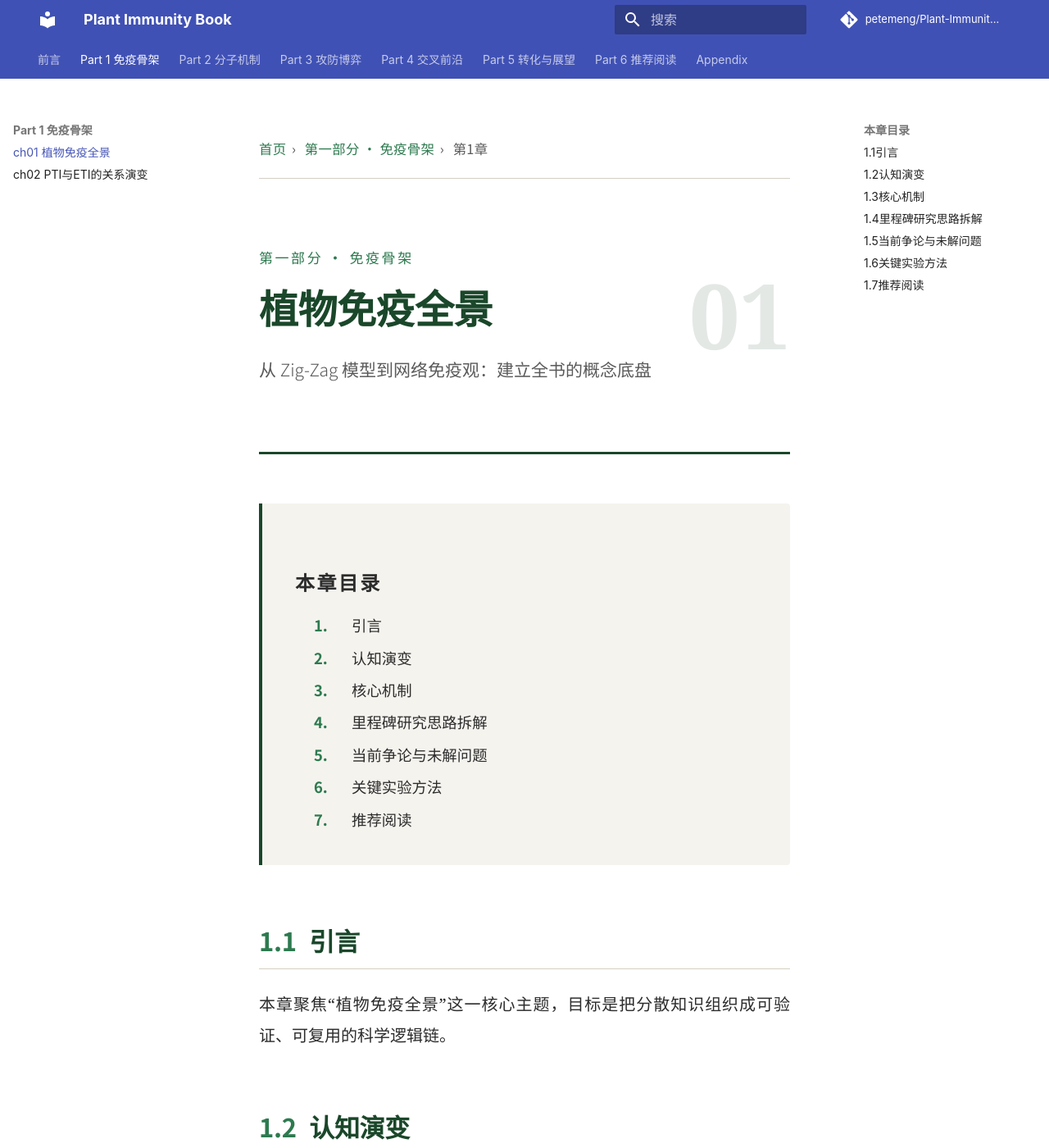
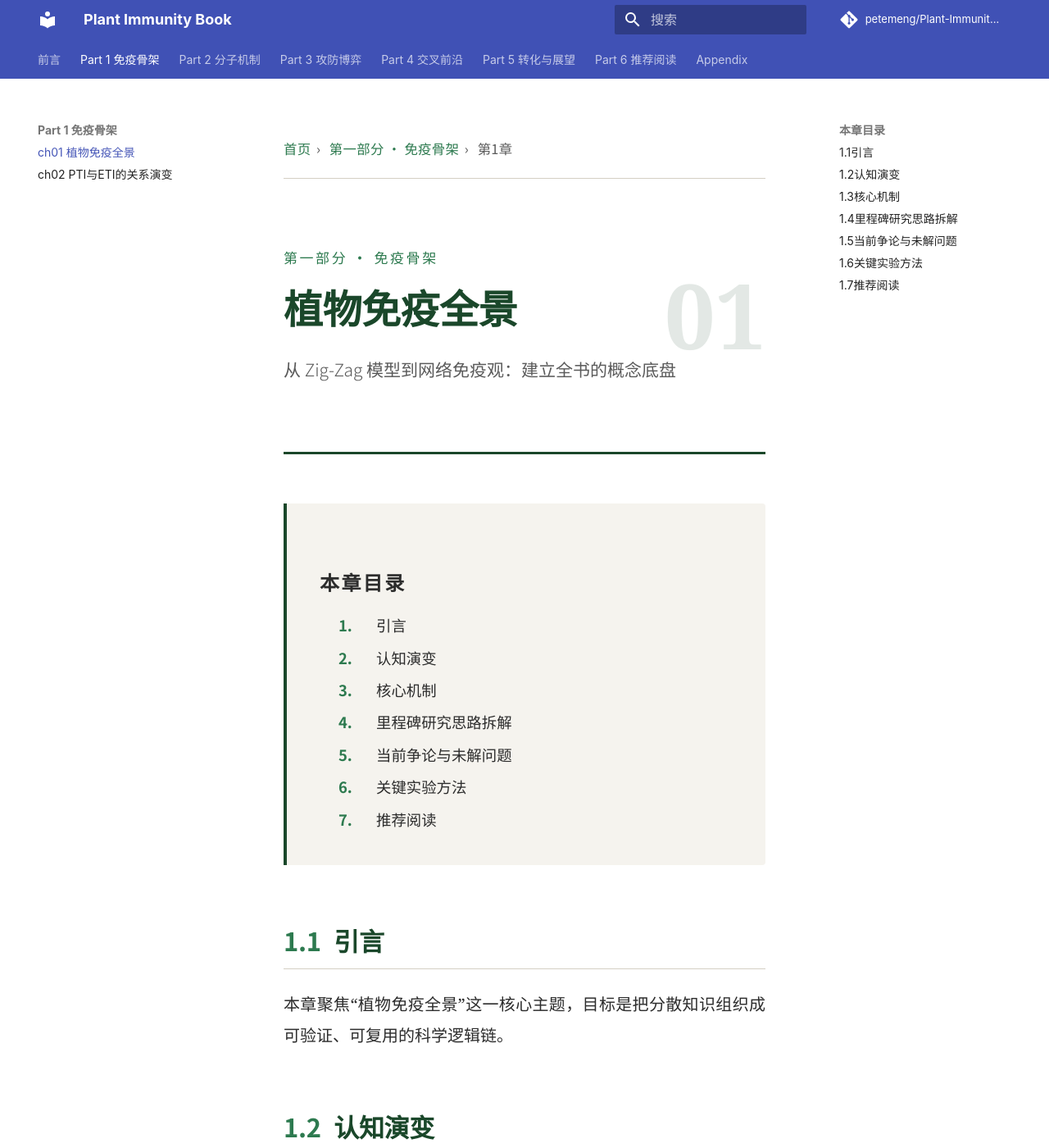
Before and after one commit to petemeng/Plant-Immunity-Notes, an MkDocs documentation site: the page built from docs/part1-免疫骨架/ch01-植物免疫全景.md, in a window 1280 px wide and 1400 px high. Shown: the whole window at 82% size. Built offline with MkDocs 1.6.1 and Material for MkDocs 9.7.7, drawn with Linux system fonts in a browser that asks for light colours; comment, search, counter and statistics services are not loaded.

Commit message:
Bust cache for sidebar restore with versioned CSS/JS assets

```diff
--- /dev/null
+++ b/docs/assets/javascripts/chapter-toc.v2.js
@@ -0,0 +1,47 @@
+(function () {
+  function buildChapterToc() {
+    const tocNav = document.querySelector('nav.md-nav--secondary');
+    const headings = Array.from(document.querySelectorAll('.page-wrapper h2'));
+
+    if (!tocNav || headings.length === 0) {
+      return;
+    }
+
+    headings.forEach((h, i) => {
+      if (!h.id) {
+        h.id = `chapter-sec-${i + 1}`;
+      }
+    });
+
+    const title = document.createElement('label');
+    title.className = 'md-nav__title';
+    title.textContent = '本章目录';
+
+    const list = document.createElement('ul');
+    list.className = 'md-nav__list';
+    list.setAttribute('data-md-scrollfix', '');
+
+    headings.forEach((h) => {
+      const li = document.createElement('li');
+      li.className = 'md-nav__item';
+
+      const a = document.createElement('a');
+      a.className = 'md-nav__link';
+      a.href = `#${h.id}`;
+      a.textContent = h.textContent.replace(/\s+/g, ' ').trim();
+
+      li.appendChild(a);
+      list.appendChild(li);
+    });
+
+    tocNav.innerHTML = '';
+    tocNav.appendChild(title);
+    tocNav.appendChild(list);
+  }
+
+  if (document.readyState === 'loading') {
+    document.addEventListener('DOMContentLoaded', buildChapterToc);
+  } else {
+    buildChapterToc();
+  }
+})();
--- /dev/null
+++ b/docs/assets/stylesheets/book-chapter.v2.css
@@ -0,0 +1,568 @@
+@import url("https://fonts.googleapis.com/css2?family=Noto+Serif+SC:wght@400;600;700;900&family=Noto+Sans+SC:wght@300;400;500;700&family=Source+Code+Pro:wght@400;500&display=swap");
+
+:root {
+  --color-primary: #1a472a;
+  --color-accent: #2d7a4f;
+  --color-accent-light: #e8f5e9;
+  --color-bg: #faf9f6;
+  --color-text: #2c2c2c;
+  --color-text-light: #5a5a5a;
+  --color-border: #d4cfc4;
+  --font-serif: "Noto Serif SC", Georgia, serif;
+  --font-sans: "Noto Sans SC", "Helvetica Neue", sans-serif;
+  --font-mono: "Source Code Pro", monospace;
+}
+
+.md-typeset .page-wrapper {
+  max-width: 820px;
+  margin: 0 auto;
+  padding: 0 2.5rem 6rem;
+  font-family: var(--font-serif);
+  color: var(--color-text);
+  line-height: 1.9;
+  font-size: 1rem;
+}
+
+.md-typeset .page-wrapper p {
+  margin: 0 0 1.1rem;
+  text-align: justify;
+}
+
+.md-typeset .page-wrapper strong {
+  font-weight: 600;
+}
+
+.md-typeset .page-wrapper em {
+  font-style: italic;
+}
+
+.md-typeset .page-wrapper code {
+  font-family: var(--font-mono);
+}
+
+.md-typeset .breadcrumb {
+  font-family: var(--font-sans);
+  font-size: 0.82rem;
+  color: var(--color-text-light);
+  padding: 1rem 0;
+  border-bottom: 1px solid var(--color-border);
+  letter-spacing: 0.02em;
+}
+
+.md-typeset .breadcrumb a {
+  color: var(--color-accent);
+  text-decoration: none;
+}
+
+.md-typeset .breadcrumb a:hover {
+  text-decoration: underline;
+}
+
+.md-typeset .breadcrumb span {
+  margin: 0 0.4em;
+}
+
+.md-typeset .chapter-header {
+  padding: 4rem 0 3rem;
+  border-bottom: 3px solid var(--color-primary);
+  margin-bottom: 3rem;
+}
+
+.md-typeset .chapter-header-inner {
+  position: relative;
+}
+
+.md-typeset .chapter-part {
+  font-family: var(--font-sans);
+  font-size: 0.85rem;
+  font-weight: 500;
+  text-transform: uppercase;
+  letter-spacing: 0.15em;
+  color: var(--color-accent);
+  margin-bottom: 0.8rem;
+}
+
+.md-typeset .chapter-number {
+  font-family: var(--font-serif);
+  font-size: 5.5rem;
+  font-weight: 900;
+  color: var(--color-primary);
+  line-height: 1;
+  margin-bottom: 0.2rem;
+  opacity: 0.12;
+  position: absolute;
+  right: 0;
+  top: 1.5rem;
+}
+
+.md-typeset .chapter-title {
+  font-family: var(--font-serif);
+  font-size: 2.4rem;
+  font-weight: 700;
+  color: var(--color-primary);
+  line-height: 1.3;
+  margin: 0 0 1.2rem;
+}
+
+.md-typeset .chapter-subtitle {
+  font-family: var(--font-sans);
+  font-size: 1.05rem;
+  color: var(--color-text-light);
+  font-weight: 300;
+  line-height: 1.7;
+  max-width: 600px;
+  margin: 0;
+}
+
+.md-typeset .chapter-toc {
+  background: #f5f3ee;
+  border-left: 4px solid var(--color-primary);
+  padding: 1.8rem 2rem;
+  margin-bottom: 3rem;
+  border-radius: 0 4px 4px 0;
+}
+
+.md-typeset .chapter-toc h3 {
+  font-family: var(--font-sans);
+  font-size: 0.85rem;
+  font-weight: 700;
+  text-transform: uppercase;
+  letter-spacing: 0.1em;
+  color: var(--color-primary);
+  margin: 0 0 1rem;
+}
+
+.md-typeset .chapter-toc ol {
+  list-style: none;
+  counter-reset: toc;
+  padding: 0;
+  margin: 0;
+}
+
+.md-typeset .chapter-toc li {
+  counter-increment: toc;
+  font-family: var(--font-sans);
+  font-size: 0.92rem;
+  line-height: 1.6;
+  padding: 0.25rem 0;
+  color: var(--color-text);
+  margin: 0;
+}
+
+.md-typeset .chapter-toc li::before {
+  content: counter(toc) ".  ";
+  font-weight: 600;
+  color: var(--color-accent);
+  min-width: 2.5em;
+  display: inline-block;
+}
+
+.md-typeset .page-wrapper h2 {
+  font-family: var(--font-serif);
+  font-size: 1.55rem;
+  font-weight: 700;
+  color: var(--color-primary);
+  margin: 3.5rem 0 1.2rem;
+  padding-bottom: 0.5rem;
+  border-bottom: 1px solid var(--color-border);
+  line-height: 1.4;
+}
+
+.md-typeset .page-wrapper h2 .section-num {
+  font-family: var(--font-sans);
+  font-weight: 700;
+  color: var(--color-accent);
+  margin-right: 0.5em;
+}
+
+.md-typeset .page-wrapper h3 {
+  font-family: var(--font-serif);
+  font-size: 1.2rem;
+  font-weight: 600;
+  color: var(--color-text);
+  margin: 2.2rem 0 0.8rem;
+  line-height: 1.4;
+}
+
+.md-typeset .keyword {
+  font-weight: 600;
+  color: var(--color-primary);
+}
+
+.md-typeset .gene {
+  font-family: var(--font-mono);
+  font-style: italic;
+  font-size: 0.93em;
+  color: #333;
+}
+
+.md-typeset .english-term {
+  font-family: var(--font-sans);
+  font-size: 0.88em;
+  color: var(--color-text-light);
+}
+
+.md-typeset .mechanism-steps {
+  margin: 1.2rem 0 1.5rem;
+  padding: 0;
+  list-style: none;
+  counter-reset: step;
+}
+
+.md-typeset .mechanism-steps li {
+  counter-increment: step;
+  padding: 0.5rem 0 0.5rem 3rem;
+  position: relative;
+  border-left: 2px solid var(--color-accent-light);
+  margin: 0 0 0 1rem;
+}
+
+.md-typeset .mechanism-steps li::before {
+  content: counter(step);
+  position: absolute;
+  left: -0.85rem;
+  top: 0.45rem;
+  width: 1.7rem;
+  height: 1.7rem;
+  background: var(--color-accent);
+  color: #fff;
+  border-radius: 50%;
+  font-family: var(--font-sans);
+  font-size: 0.8rem;
+  font-weight: 700;
+  display: flex;
+  align-items: center;
+  justify-content: center;
+  line-height: 1;
+}
+
+.md-typeset .mechanism-steps li:last-child {
+  border-left-color: transparent;
+}
+
+.md-typeset .box {
+  margin: 2rem 0;
+  padding: 1.5rem 1.8rem;
+  border-radius: 4px;
+  font-size: 0.95rem;
+  line-height: 1.8;
+}
+
+.md-typeset .box-title {
+  font-family: var(--font-sans);
+  font-weight: 700;
+  font-size: 0.85rem;
+  text-transform: uppercase;
+  letter-spacing: 0.08em;
+  margin-bottom: 0.7rem;
+  display: flex;
+  align-items: center;
+  gap: 0.5em;
+}
+
+.md-typeset .box-cognition {
+  background: #fdf6e3;
+  border-left: 4px solid #d4a017;
+}
+
+.md-typeset .box-cognition .box-title {
+  color: #b8860b;
+}
+
+.md-typeset .box-cognition .box-title::before {
+  content: "◆";
+}
+
+.md-typeset .box-experiment {
+  background: var(--color-accent-light);
+  border-left: 4px solid var(--color-accent);
+}
+
+.md-typeset .box-experiment .box-title {
+  color: var(--color-primary);
+}
+
+.md-typeset .box-experiment .box-title::before {
+  content: "⬡";
+}
+
+.md-typeset .box-question {
+  background: #f3e5f5;
+  border-left: 4px solid #7b1fa2;
+}
+
+.md-typeset .box-question .box-title {
+  color: #6a1b9a;
+}
+
+.md-typeset .box-question .box-title::before {
+  content: "?";
+  font-weight: 900;
+}
+
+.md-typeset .page-wrapper table {
+  width: 100%;
+  border-collapse: collapse;
+  margin: 1.5rem 0 2rem;
+  font-family: var(--font-sans);
+  font-size: 0.9rem;
+  line-height: 1.6;
+}
+
+.md-typeset .page-wrapper thead {
+  background: var(--color-primary);
+  color: #fff;
+}
+
+.md-typeset .page-wrapper th {
+  padding: 0.8rem 1rem;
+  text-align: left;
+  font-weight: 600;
+  font-size: 0.82rem;
+  text-transform: uppercase;
+  letter-spacing: 0.05em;
+}
+
+.md-typeset .page-wrapper td {
+  padding: 0.7rem 1rem;
+  border-bottom: 1px solid #e0ddd4;
+  vertical-align: top;
+}
+
+.md-typeset .page-wrapper tbody tr:hover {
+  background: #f9f7f2;
+}
+
+.md-typeset .ref {
+  font-style: italic;
+  color: var(--color-text-light);
+  font-size: 0.88em;
+}
+
+.md-typeset .figure {
+  margin: 2rem 0;
+  padding: 1.5rem;
+  background: #f9f8f5;
+  border: 1px solid #e8e5dc;
+  border-radius: 4px;
+  text-align: center;
+}
+
+.md-typeset .figure-placeholder {
+  height: 220px;
+  background: linear-gradient(135deg, #e8f5e9 0%, #f1f8e9 50%, #fff8e1 100%);
+  border: 2px dashed var(--color-border);
+  border-radius: 4px;
+  display: flex;
+  align-items: center;
+  justify-content: center;
+  color: var(--color-text-light);
+  font-family: var(--font-sans);
+  font-size: 0.9rem;
+  margin-bottom: 1rem;
+}
+
+.md-typeset .figure-caption {
+  font-family: var(--font-sans);
+  font-size: 0.85rem;
+  line-height: 1.6;
+  color: var(--color-text-light);
+  text-align: left;
+}
+
+.md-typeset .figure-caption strong {
+  color: var(--color-primary);
+}
+
+.md-typeset .questions-list {
+  list-style: none;
+  padding: 0;
+  margin: 1rem 0;
+}
+
+.md-typeset .questions-list li {
+  padding: 0.8rem 0 0.8rem 2rem;
+  position: relative;
+  border-bottom: 1px dotted var(--color-border);
+  font-size: 0.97rem;
+  margin: 0;
+}
+
+.md-typeset .questions-list li::before {
+  content: "?";
+  position: absolute;
+  left: 0;
+  top: 0.75rem;
+  width: 1.4rem;
+  height: 1.4rem;
+  background: #f3e5f5;
+  color: #7b1fa2;
+  border-radius: 50%;
+  font-family: var(--font-sans);
+  font-size: 0.75rem;
+  font-weight: 900;
+  display: flex;
+  align-items: center;
+  justify-content: center;
+}
+
+.md-typeset .questions-list li:last-child {
+  border-bottom: 0;
+}
+
+.md-typeset .reading-section {
+  margin-top: 3rem;
+  padding-top: 2rem;
+  border-top: 2px solid var(--color-primary);
+}
+
+.md-typeset .reading-level {
+  margin-bottom: 1.8rem;
+}
+
+.md-typeset .reading-level h4 {
+  font-family: var(--font-sans);
+  font-size: 0.9rem;
+  font-weight: 700;
+  margin: 0 0 0.8rem;
+  display: flex;
+  align-items: center;
+  gap: 0.4em;
+}
+
+.md-typeset .level-essential h4 {
+  color: #c62828;
+}
+
+.md-typeset .level-important h4 {
+  color: #e65100;
+}
+
+.md-typeset .level-extended h4 {
+  color: var(--color-accent);
+}
+
+.md-typeset .reading-item {
+  display: flex;
+  gap: 1rem;
+  padding: 0.8rem 0;
+  border-bottom: 1px dotted var(--color-border);
+  align-items: flex-start;
+}
+
+.md-typeset .reading-item:last-child {
+  border-bottom: 0;
+}
+
+.md-typeset .reading-ref {
+  flex: 1;
+  font-size: 0.92rem;
+}
+
+.md-typeset .reading-ref .authors {
+  font-weight: 600;
+  color: var(--color-text);
+}
+
+.md-typeset .reading-ref .title {
+  font-style: italic;
+}
+
+.md-typeset .reading-ref .journal {
+  font-family: var(--font-sans);
+  font-size: 0.85rem;
+  color: var(--color-text-light);
+}
+
+.md-typeset .reading-reason {
+  flex: 0 0 280px;
+  font-family: var(--font-sans);
+  font-size: 0.83rem;
+  color: var(--color-text-light);
+  line-height: 1.5;
+  padding-left: 1rem;
+  border-left: 2px solid #eee;
+}
+
+.md-typeset .chapter-nav {
+  display: flex;
+  justify-content: space-between;
+  margin-top: 4rem;
+  padding-top: 1.5rem;
+  border-top: 1px solid var(--color-border);
+  font-family: var(--font-sans);
+  font-size: 0.9rem;
+}
+
+.md-typeset .chapter-nav a {
+  color: var(--color-accent);
+  text-decoration: none;
+  display: flex;
+  align-items: center;
+  gap: 0.3em;
+}
+
+.md-typeset .chapter-nav a:hover {
+  text-decoration: underline;
+}
+
+.md-typeset .nav-label {
+  font-size: 0.75rem;
+  text-transform: uppercase;
+  letter-spacing: 0.1em;
+  color: var(--color-text-light);
+  display: block;
+  margin-bottom: 0.2rem;
+}
+
+@media (max-width: 76.1875em) {
+  .md-typeset .page-wrapper {
+    padding: 0 1.6rem 4rem;
+  }
+
+  .md-typeset .chapter-number {
+    font-size: 4rem;
+  }
+}
+
+@media (max-width: 50em) {
+  .md-typeset .page-wrapper {
+    padding: 0 1.2rem 3rem;
+  }
+
+  .md-typeset .chapter-title {
+    font-size: 1.8rem;
+  }
+
+  .md-typeset .chapter-number {
+    font-size: 3.5rem;
+  }
+
+  .md-typeset .reading-item {
+    flex-direction: column;
+  }
+
+  .md-typeset .reading-reason {
+    flex: none;
+    padding-left: 0;
+    border-left: 0;
+    padding-top: 0.4rem;
+  }
+
+  .md-typeset .chapter-nav {
+    flex-direction: column;
+    gap: 1rem;
+  }
+}
+
+/* Keep reading entries stacked vertically to avoid unintended two-column feel */
+.md-typeset .reading-item {
+  display: block;
+}
+
+.md-typeset .reading-reason {
+  border-left: 0;
+  border-top: 1px solid #eee;
+  margin-top: 0.4rem;
+  padding: 0.5rem 0 0;
+}
--- a/mkdocs.yml
+++ b/mkdocs.yml
@@ -29,10 +29,10 @@
       permalink: true
 
 extra_css:
-  - assets/stylesheets/book-chapter.css
+  - assets/stylesheets/book-chapter.v2.css
 
 extra_javascript:
-  - assets/javascripts/chapter-toc.js
+  - assets/javascripts/chapter-toc.v2.js
 
 nav:
   - 前言: index.md
```
